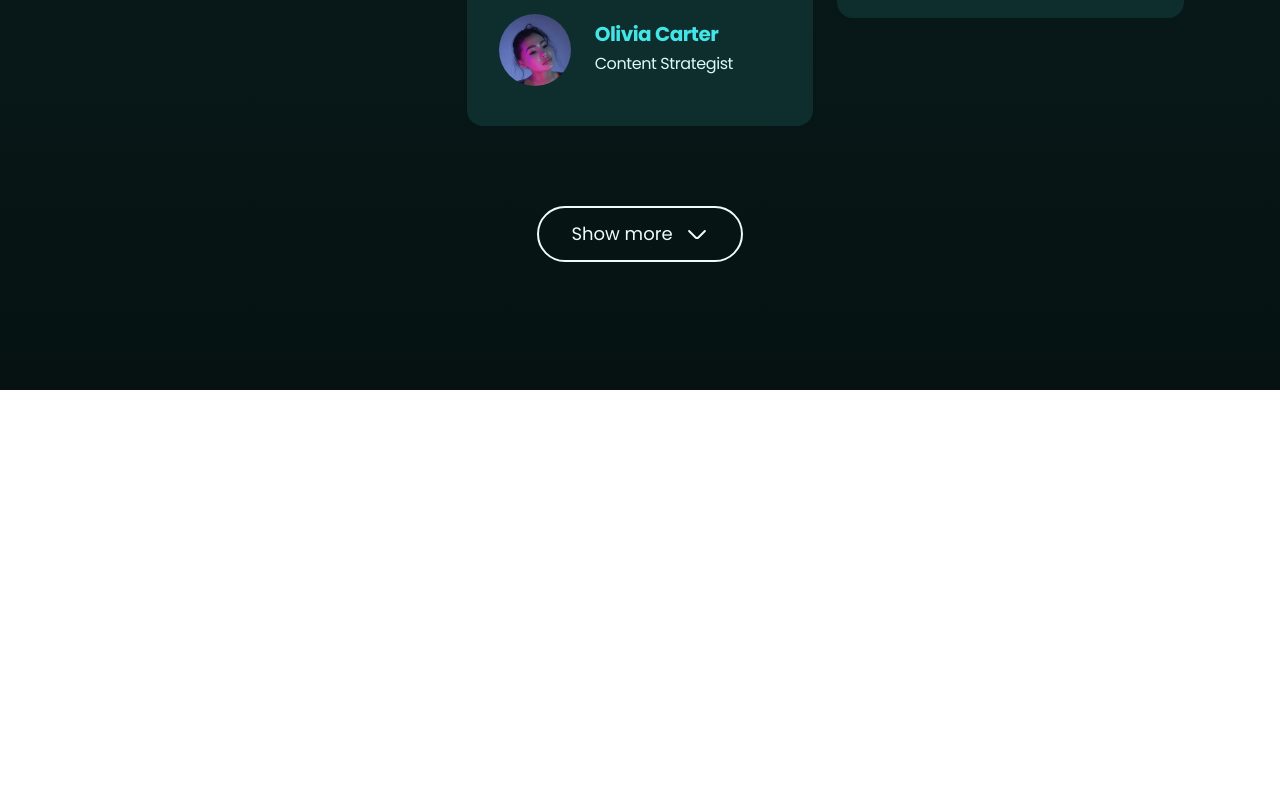
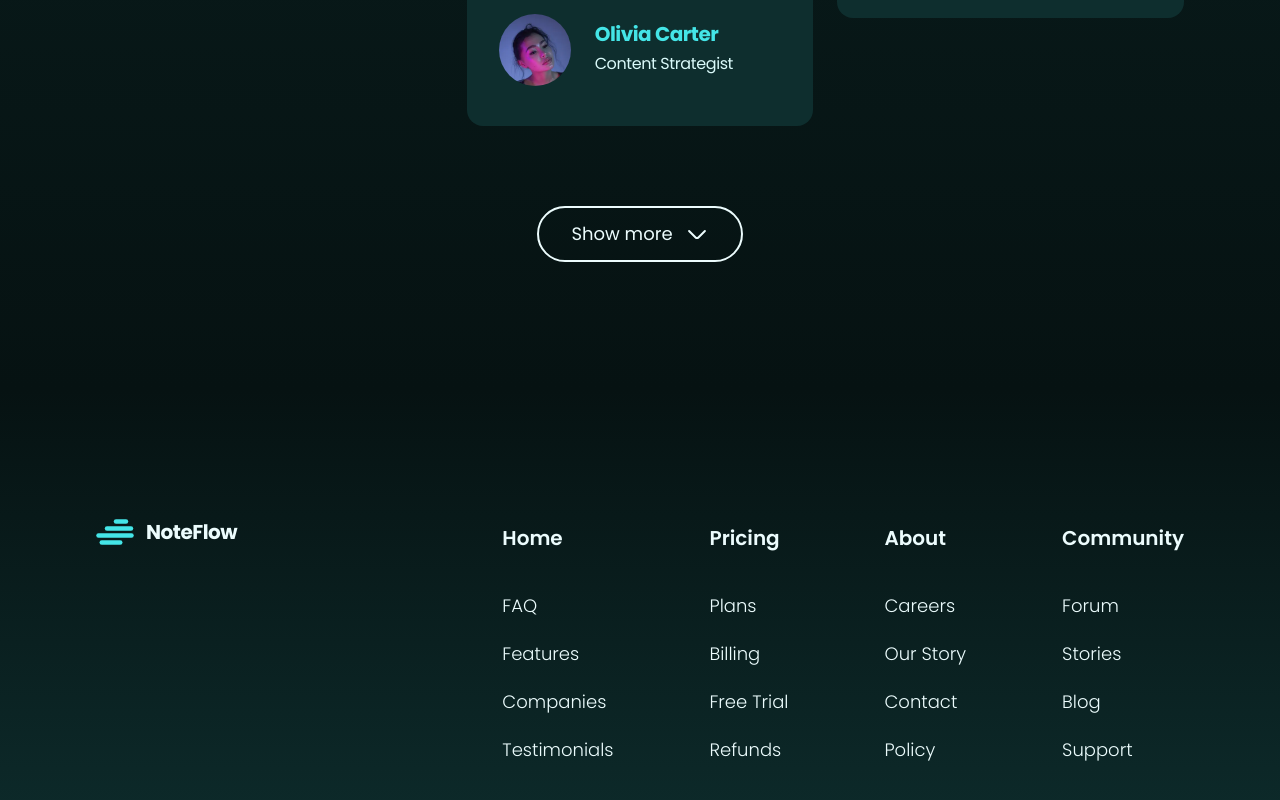
Before and after one commit to Abraarcodes/NoteFlow, a React (Vite) app: page / in a window 1280 px wide. Shown: the part 5926-6726 px from the top of the page. Before the commit the page ends 6316 px from the top, so only its background shows below. Built offline with nearby package versions, Linux system fonts and the light colour scheme.

Commit message:
Add footer component

```diff
--- a/src/App.jsx
+++ b/src/App.jsx
@@ -17,6 +17,7 @@
 
 import FAQs from "./components/sections/FAQs/FAQs";
 import Testimonials from "./components/sections/Testimonials/Testimonials";
+import Footer from "./components/sections/Footer";
 
 function App() {
   return (
@@ -34,6 +35,7 @@
 
       <FAQs/>
       <Testimonials/>
+      <Footer/>
     </Page>
   )
 }
--- /dev/null
+++ b/src/components/sections/Footer.jsx
@@ -0,0 +1,46 @@
+import React from 'react'
+import Logo from '../icons/Logo'
+import { footerCols } from '../../utils/content'
+
+function Footer() {
+  return (
+    <footer className='bg-gradient-to-bottom'>
+        <div className='flex max-w-[90rem] justify-between px-24 py-32 m-auto'>
+            <div>
+                <a href="#" className='flex items-center gap-x-3'>
+                    <Logo
+                    className="stroke-primary-500"
+                    width={4.5}
+                    />
+                    <p className='text-primary-50 text-xl font-bold tracking-tight'>
+                        NoteFlow
+                    </p>
+                </a>
+            </div>
+
+            <div className='grid grid-cols-[repeat(4,max-content)] gap-x-24'>
+                {footerCols.map((col)=>(
+                    <div key={col.id}>
+                        <p className='text-primary-50 mb-8 text-xl/loose font-semibold'>
+                        {col.category}
+                        </p>
+                        <ul className='flex flex-col gap-y-4'>
+                            {col.links.map((link,i)=>(
+                                <li key={i}
+                                className='cursor-pointer'>
+                                    <a href="#"
+                                    className='text-primary-50 hover:text-primary-500 transition-properties text-lg/8 font-light'>
+                                        {link}
+                                    </a>
+                                </li>
+                            ))}
+                        </ul>
+                    </div>
+                ))}
+            </div>
+        </div>
+    </footer>
+  )
+}
+
+export default Footer
```
